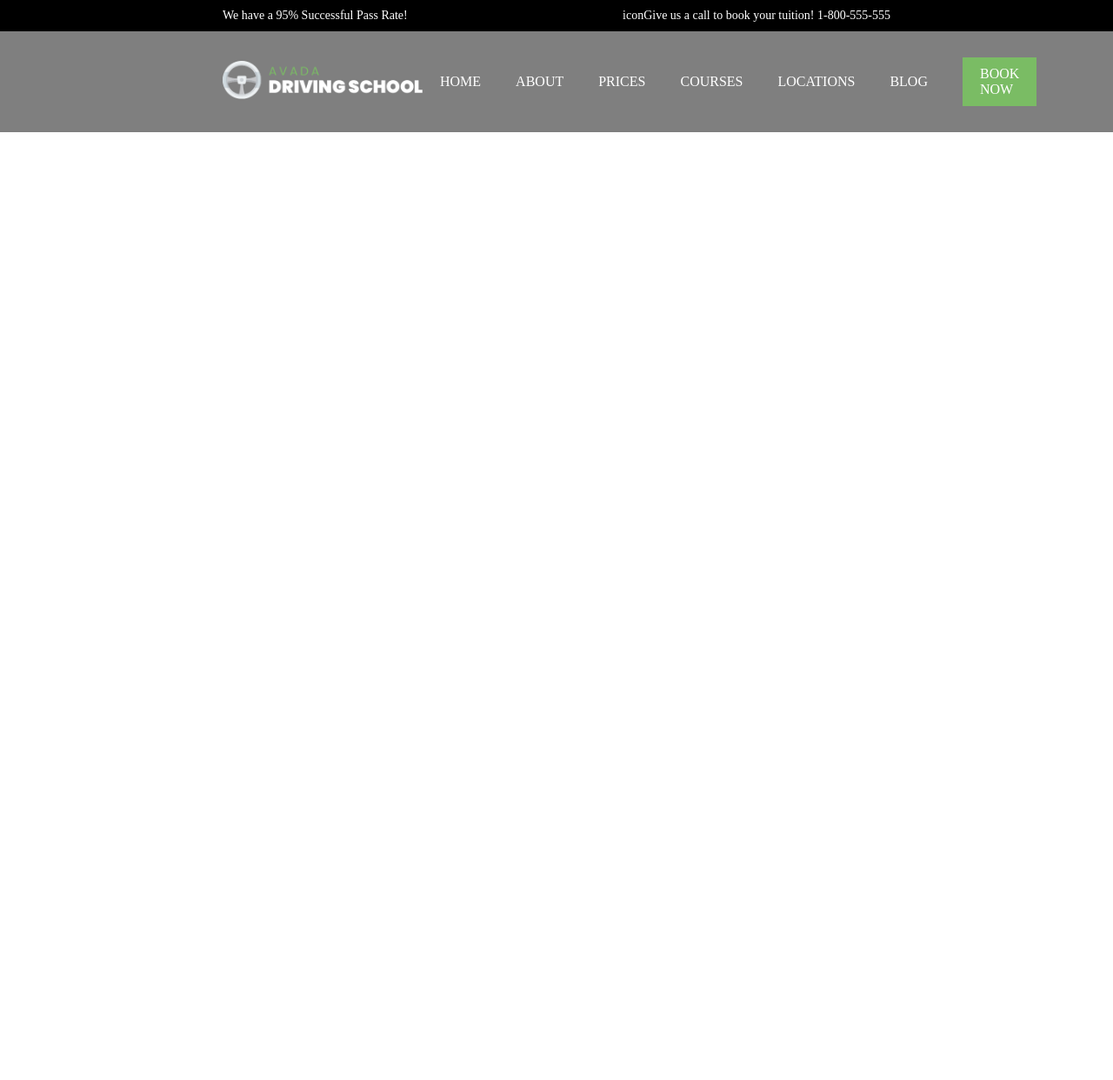
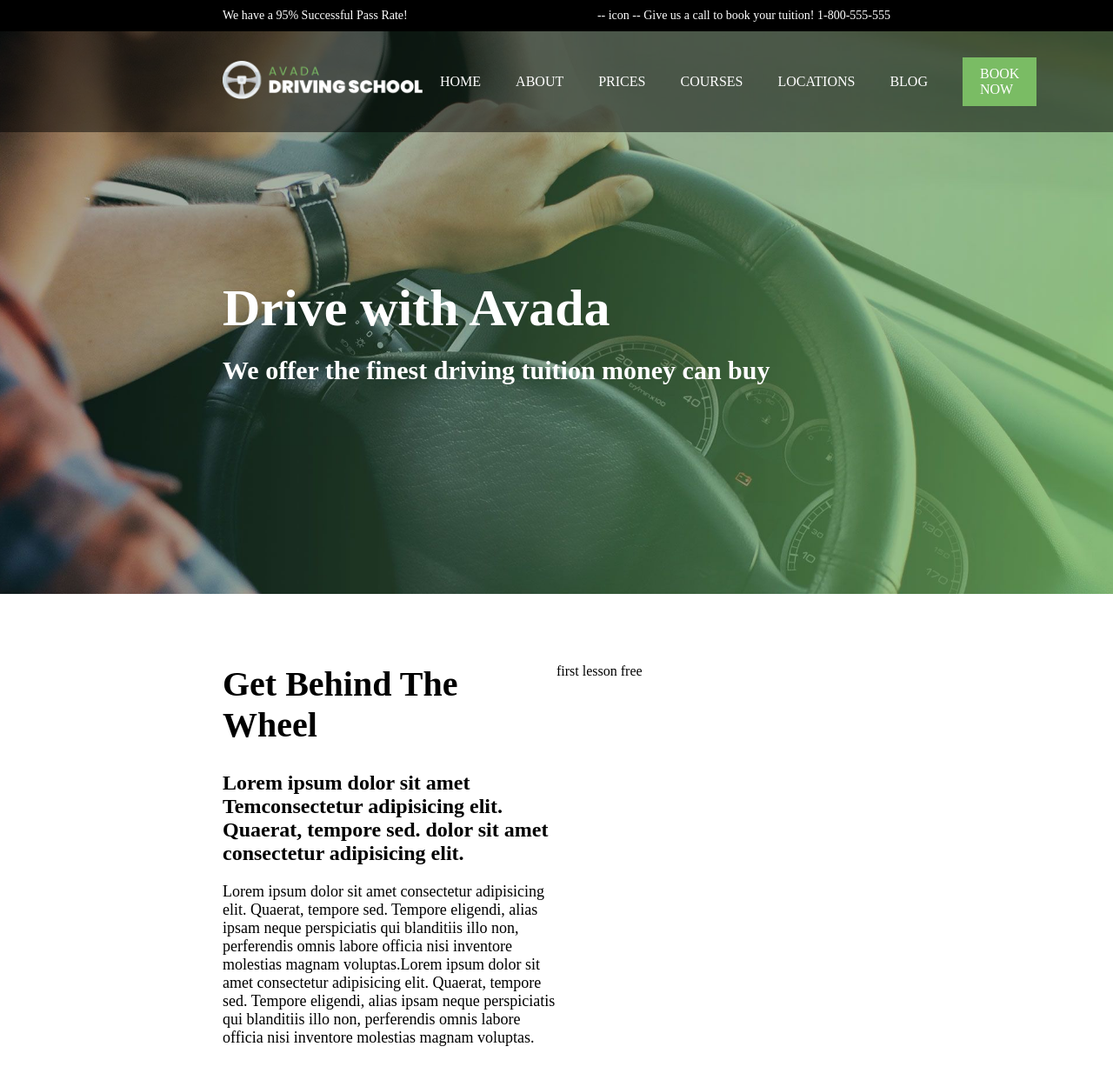
Before and after one commit to MatteoRuggieri2/proj-html-vuejs, a Vue app: page / in a window 1280 px wide. Shown: the top 1242 px of the page at 87% size. Before the commit the page ends 800 px from the top, so only its background shows below. Built offline with nearby package versions, Linux system fonts and the light colour scheme.

Commit message:
Aggiunto main, jumbotron e left-section

```diff
--- a/src/App.vue
+++ b/src/App.vue
@@ -2,17 +2,20 @@
   <div id="app">
 
     <Header :headerLinks="headerLinksArray" />
+    <Main />
 
   </div>
 </template>
 
 <script>
 import Header from "./components/Header.vue";
+import Main from "./components/Main.vue";
 
 export default {
   name: "App",
   components: {
     Header,
+    Main,
   },
   data: function() {
     return {
--- a/src/components/Header.vue
+++ b/src/components/Header.vue
@@ -7,7 +7,7 @@
                 <div class="wrapper">
                     <span>We have a 95% Successful Pass Rate!</span>
                     <span>
-                        <span>icon</span>
+                        <span>-- icon -- </span>
                         <span>Give us a call to book your tuition! 1-800-555-555</span>
                     </span>
                 </div>
@@ -54,6 +54,10 @@ export default {
 @import '../style/variables.scss';
 
     header {
+    position: absolute;
+    top: 0;
+    left: 0;
+    width: 100%;
 
         .header-top {
             padding: 10px 0;
@@ -69,7 +73,7 @@ export default {
 
         .header-bottom {
             padding: 30px 0;
-            background-color: rgba(0, 0, 0, 0.5);
+            background-color: rgba(0, 0, 0, 0.5);   // Prendere il colore principale dell'header e schiarirlo
             color: $secondary_color;
 
             .wrapper {
--- /dev/null
+++ b/src/components/Main.vue
@@ -0,0 +1,95 @@
+<template>
+    <main>
+
+        <!-- Jumbotron -->
+        <div class="jumbotron">
+            <div class="container">
+                <div class="wrapper">
+
+                    <!-- Jumbo-text -->
+                    <div class="jumbo-text">
+                        <h1>Drive with Avada</h1>
+                        <h3>We offer the finest driving tuition money can buy</h3>
+                    </div>
+
+                </div>
+            </div>
+        </div>
+
+        <!-- Section - First Lesson -->
+        <section class="first-lesson-sect">
+            <div class="container">
+                <div class="wrapper">
+                    <div class="col-50">
+                        <h2>Get Behind The Wheel</h2>
+                        <h4>Lorem ipsum dolor sit amet Temconsectetur adipisicing elit. Quaerat, tempore sed. dolor sit amet consectetur adipisicing elit.</h4>
+                        <p>Lorem ipsum dolor sit amet consectetur adipisicing elit. Quaerat, tempore sed. Tempore eligendi, alias ipsam neque perspiciatis qui blanditiis illo non, perferendis omnis labore officia nisi inventore molestias magnam voluptas.Lorem ipsum dolor sit amet consectetur adipisicing elit. Quaerat, tempore sed. Tempore eligendi, alias ipsam neque perspiciatis qui blanditiis illo non, perferendis omnis labore officia nisi inventore molestias magnam voluptas.</p>
+                    </div>
+                    <div class="col-50">
+                        first lesson free
+                    </div>
+                </div>
+            </div>
+        </section>
+
+    </main>
+</template>
+
+<script>
+export default {
+    name: 'Main'
+}
+</script>
+
+<style lang="scss" scoped>
+@import '../style/variables.scss';
+
+    main {
+        .jumbotron {
+            // min-height: 80vh;
+            background-image: url('../assets/img/homepage-hero-background.jpg');
+            background-size: cover;
+            background-position: center;
+            background-repeat: no-repeat;
+
+            .wrapper {
+
+                .jumbo-text {
+                    padding: 40vh 0 30vh;
+                    color: $secondary_color;
+
+                    h1 {
+                        font-size: 60px;
+                        margin-bottom: 20px;
+                    }
+
+                    h3 {
+                        font-size: 30px;
+                    }
+                }
+            }
+        }
+
+        .first-lesson-sect {
+
+            .wrapper {
+                display: flex;
+
+                h2 {
+                    margin-bottom: 30px;
+                    font-size: 40px;
+                }
+
+                h4 {
+                    margin-bottom: 20px;
+                    font-size: 24px;
+                }
+
+                p {
+                    font-size: 18px;
+                }
+            }
+        }
+    }
+
+</style>
--- a/src/style/general.scss
+++ b/src/style/general.scss
@@ -10,6 +10,14 @@
 .container {
     width: 60%;
     margin: 0 auto;
+}
+
+.col-50 {
+    width: 50%;
+}
+
+section {
+    padding: 80px 0;
 }
 
 img {
```
